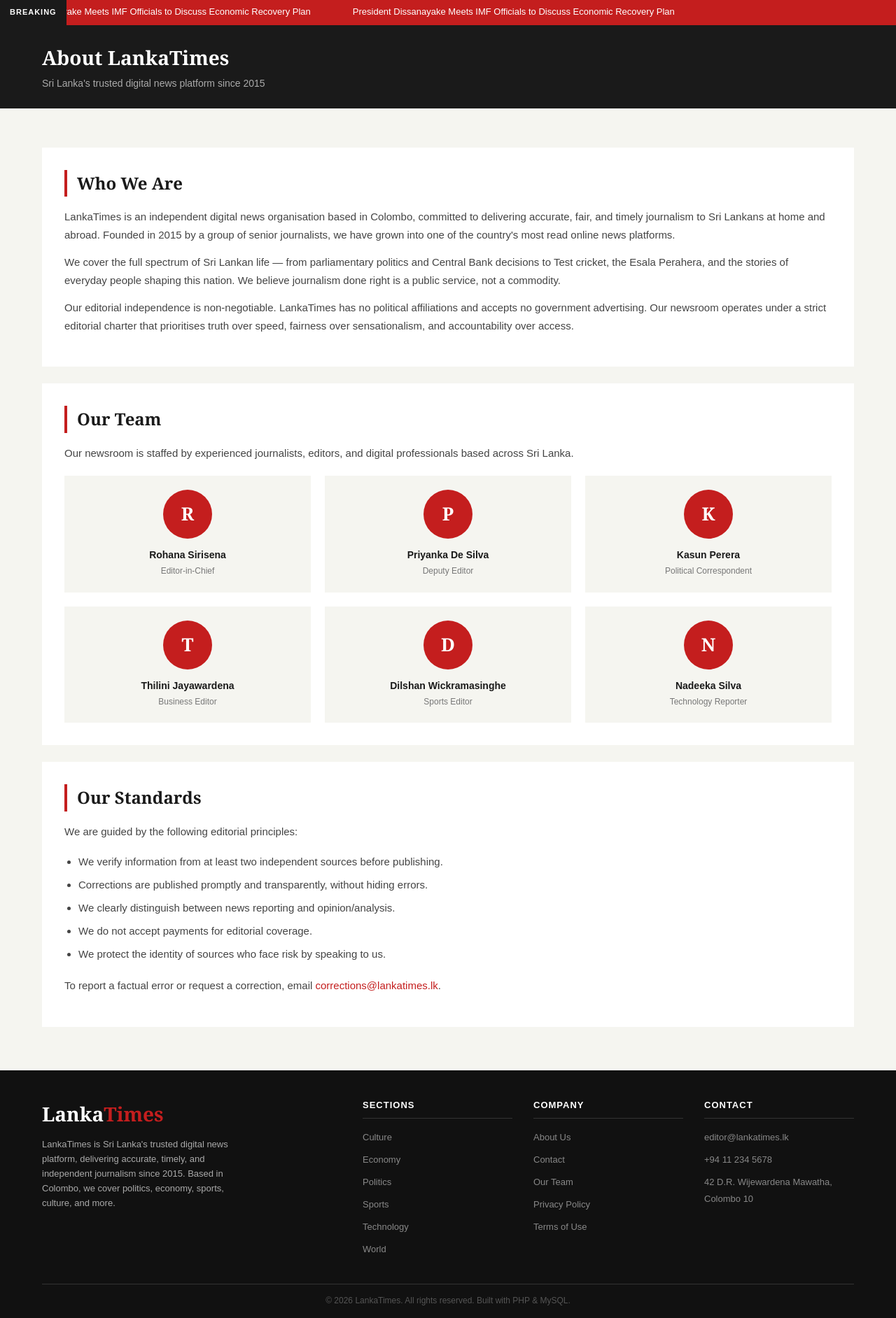
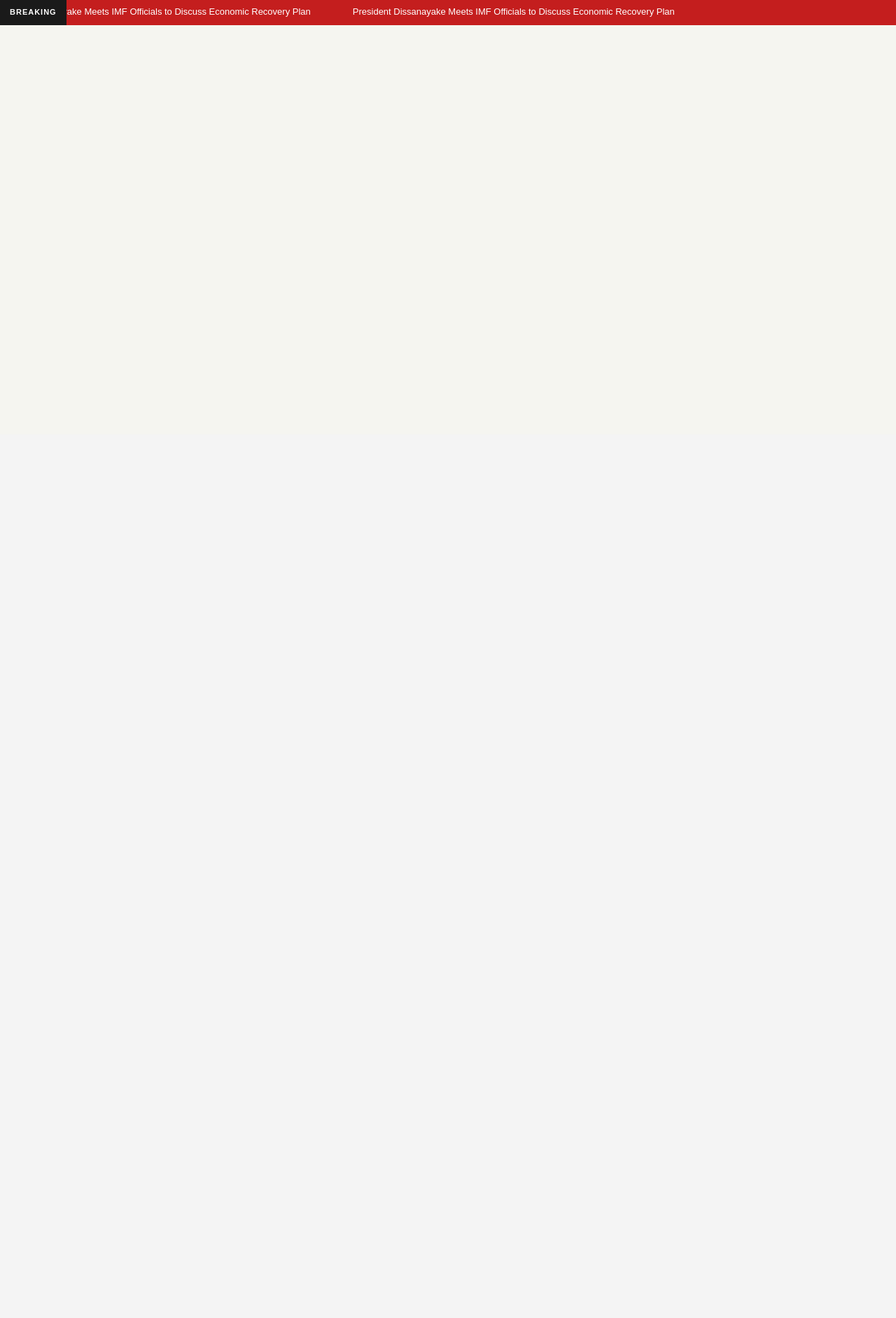
Before and after one commit to NimeshaRuvini/Web_Assessment, a PHP site: page /about.php in a window 1280 px wide. Shown: the part 179-2063 px from the top of the page at 70% size. After the commit the page ends 215 px from the top, so only its background shows below. Run offline with PHP 8.4, Linux system fonts and the light colour scheme; data comes from the database, SQL or seed files in the repository.

Commit message:
Update about.php

```diff
--- a/news-website/about.php
+++ b/news-website/about.php
@@ -2,73 +2,3 @@
 require_once 'includes.php';
 renderHeader('About Us', 'about');
 ?>
-
-<div class="page-hero">
-    <div class="container">
-        <h1>About LankaTimes</h1>
-        <p>Sri Lanka's trusted digital news platform since 2015</p>
-    </div>
-</div>
-
-<div class="container">
-    <div class="about-content">
-        <div class="about-card">
-            <h2>Who We Are</h2>
-            <p>LankaTimes is an independent digital news organisation based in Colombo, committed to delivering accurate, fair, and timely journalism to Sri Lankans at home and abroad. Founded in 2015 by a group of senior journalists, we have grown into one of the country's most read online news platforms.</p>
-            <p>We cover the full spectrum of Sri Lankan life — from parliamentary politics and Central Bank decisions to Test cricket, the Esala Perahera, and the stories of everyday people shaping this nation. We believe journalism done right is a public service, not a commodity.</p>
-            <p>Our editorial independence is non-negotiable. LankaTimes has no political affiliations and accepts no government advertising. Our newsroom operates under a strict editorial charter that prioritises truth over speed, fairness over sensationalism, and accountability over access.</p>
-        </div>
-
-        <div class="about-card" id="team">
-            <h2>Our Team</h2>
-            <p style="margin-bottom:20px;">Our newsroom is staffed by experienced journalists, editors, and digital professionals based across Sri Lanka.</p>
-            <div class="team-grid">
-                <div class="team-card">
-                    <div class="team-avatar">R</div>
-                    <div class="team-name">Rohana Sirisena</div>
-                    <div class="team-role">Editor-in-Chief</div>
-                </div>
-                <div class="team-card">
-                    <div class="team-avatar">P</div>
-                    <div class="team-name">Priyanka De Silva</div>
-                    <div class="team-role">Deputy Editor</div>
-                </div>
-                <div class="team-card">
-                    <div class="team-avatar">K</div>
-                    <div class="team-name">Kasun Perera</div>
-                    <div class="team-role">Political Correspondent</div>
-                </div>
-                <div class="team-card">
-                    <div class="team-avatar">T</div>
-                    <div class="team-name">Thilini Jayawardena</div>
-                    <div class="team-role">Business Editor</div>
-                </div>
-                <div class="team-card">
-                    <div class="team-avatar">D</div>
-                    <div class="team-name">Dilshan Wickramasinghe</div>
-                    <div class="team-role">Sports Editor</div>
-                </div>
-                <div class="team-card">
-                    <div class="team-avatar">N</div>
-                    <div class="team-name">Nadeeka Silva</div>
-                    <div class="team-role">Technology Reporter</div>
-                </div>
-            </div>
-        </div>
-
-        <div class="about-card">
-            <h2>Our Standards</h2>
-            <p>We are guided by the following editorial principles:</p>
-            <ul style="margin-left:20px;line-height:2.2;color:#444;font-size:15px;">
-                <li>We verify information from at least two independent sources before publishing.</li>
-                <li>Corrections are published promptly and transparently, without hiding errors.</li>
-                <li>We clearly distinguish between news reporting and opinion/analysis.</li>
-                <li>We do not accept payments for editorial coverage.</li>
-                <li>We protect the identity of sources who face risk by speaking to us.</li>
-            </ul>
-            <p style="margin-top:16px;">To report a factual error or request a correction, email <a href="mailto:corrections@lankatimes.lk" style="color:#C41E1E;">corrections@lankatimes.lk</a>.</p>
-        </div>
-    </div>
-</div>
-
-<?php renderFooter(); ?>
```
